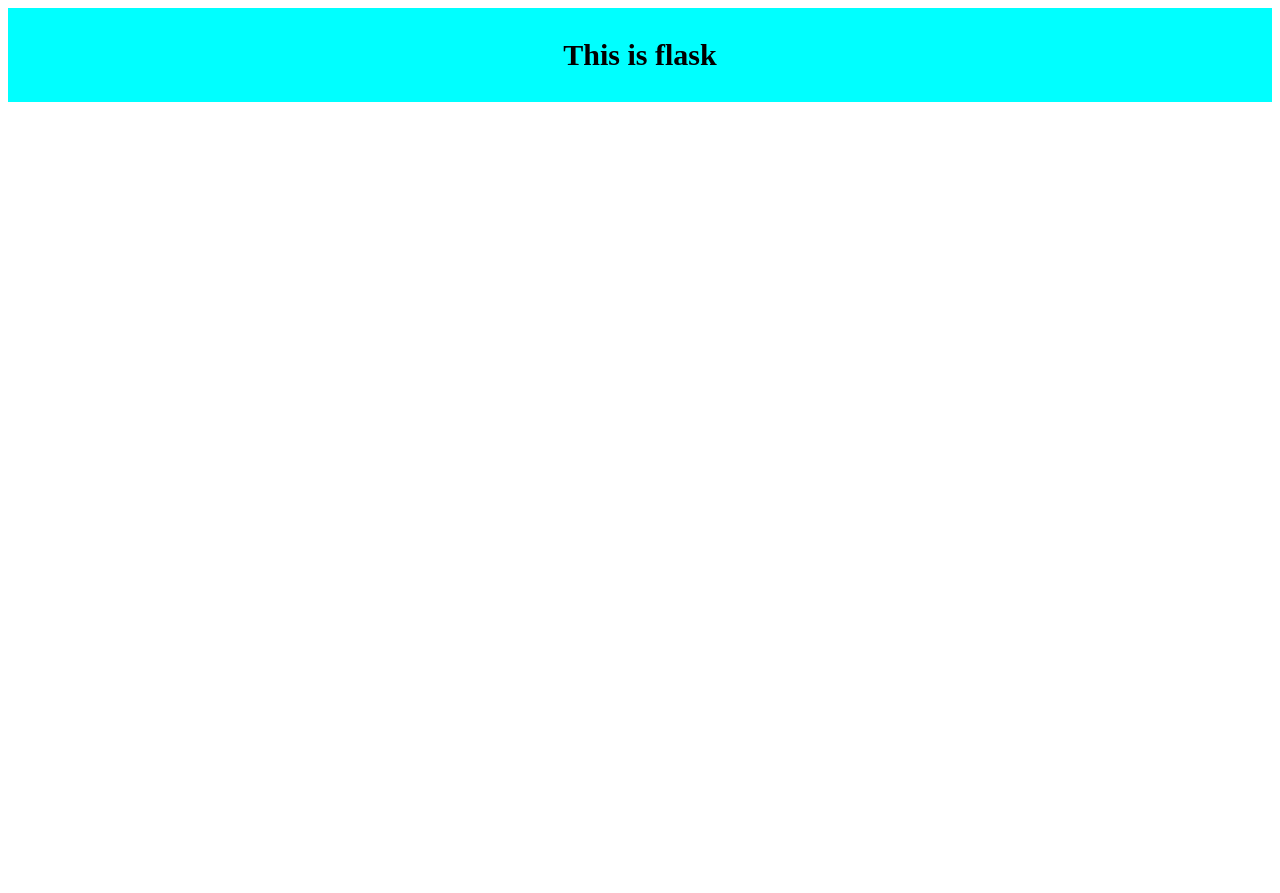
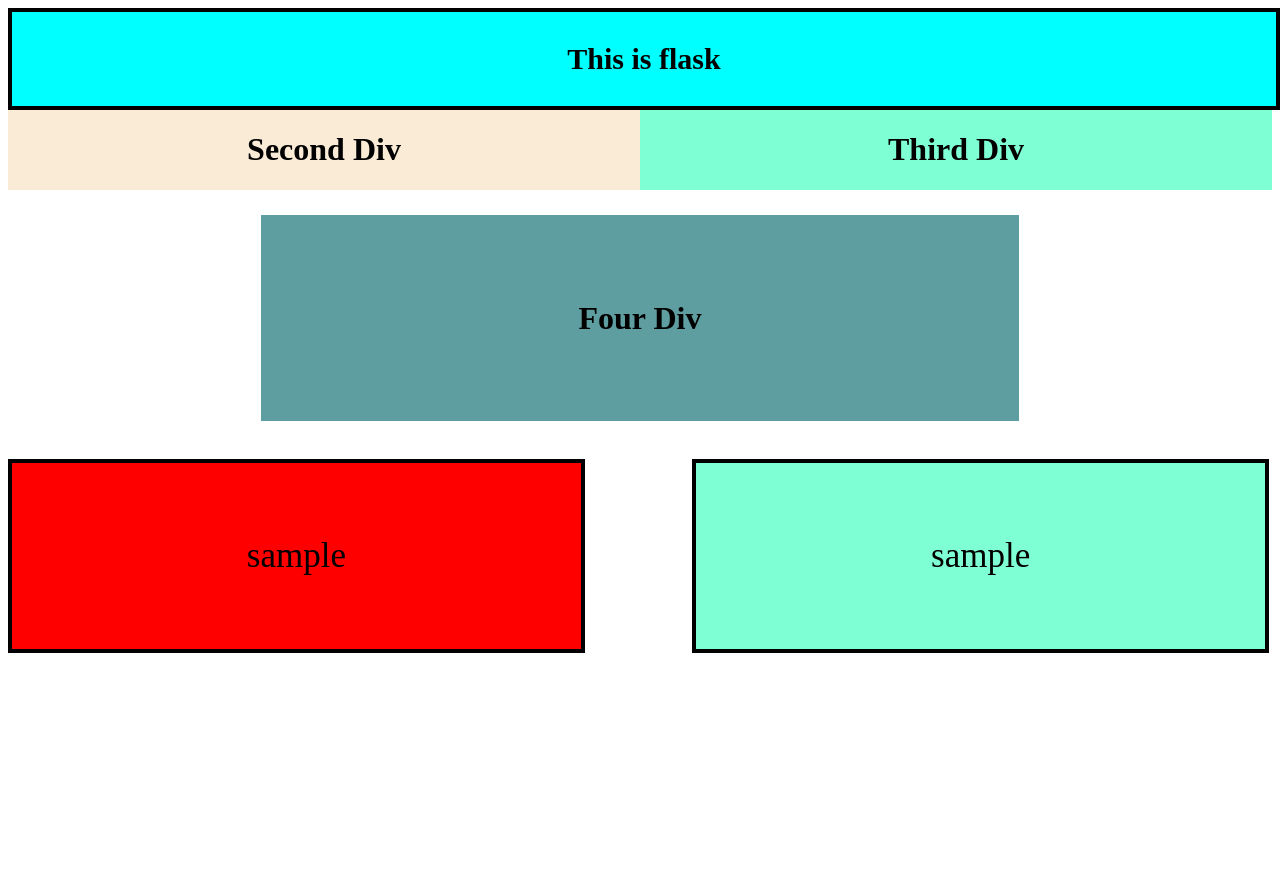
Before and after one commit to codewala-feed/susmi, a Flask app: page / in a window 1280 px wide. Shown: the top 893 px of the page. Before the commit the page ends 102 px from the top, so only its background shows below. Run offline with Flask 3, Linux system fonts and the light colour scheme.

Commit message:
sample2 code

```diff
--- a/sample2/static/css/style.css
+++ b/sample2/static/css/style.css
@@ -1,8 +1,54 @@
 .first-div{
-    float: right;
+    float: left;
     width: 100%;
     background-color: aqua;
     font-size: 30px;
     font-weight: 900;
     text-align: center;
+    border: 4px solid black;
 }
+
+.second-div{
+    float: left;
+    width: 50%;
+    background-color: antiquewhite;
+    text-align: center;
+}
+
+.third-div{
+    float: left;
+    width: 50%;
+    background-color: aquamarine;
+    text-align: center;
+}
+
+.fourth-div{
+    float: left;
+    width: 60%;
+    background-color: cadetblue;
+    margin: 2% 20% 3% 20%;
+    text-align: center;
+    padding: 5% 0% 5% 0%;
+}
+
+.fifth-div{
+    float: left;
+    width: 45%;
+    background-color: red;
+    border: 4px solid black;
+    font-size: 35px;
+    padding: 3% 0% 3% 0%;
+    text-align: center;
+    margin: 0% 4.25% 20% 0%;
+}
+
+.sixth-div{
+    float: left;
+    width: 45%;
+    background-color: aquamarine;
+    border: 4px solid black;
+    padding: 3% 0% 3% 0%;
+    text-align: center;
+    font-size: 35px;
+    margin: 0% 0% 20% 4.25%;
+}
--- a/sample2/templates/index.html
+++ b/sample2/templates/index.html
@@ -8,5 +8,25 @@
     <div class="first-div">
         <p>This is flask</p>
     </div>
+
+    <div class="second-div">
+        <h1>Second Div</h1>
+    </div>
+
+    <div class="third-div">
+        <h1>Third Div</h1>
+    </div>
+
+    <div class="fourth-div">
+        <h1>Four Div</h1>
+    </div>
+
+    <div class="fifth-div">
+        <p>sample</p>
+    </div>
+    <div class="sixth-div">
+        <p>sample</p>
+    </div>
+
 </body>
 </html>
```
